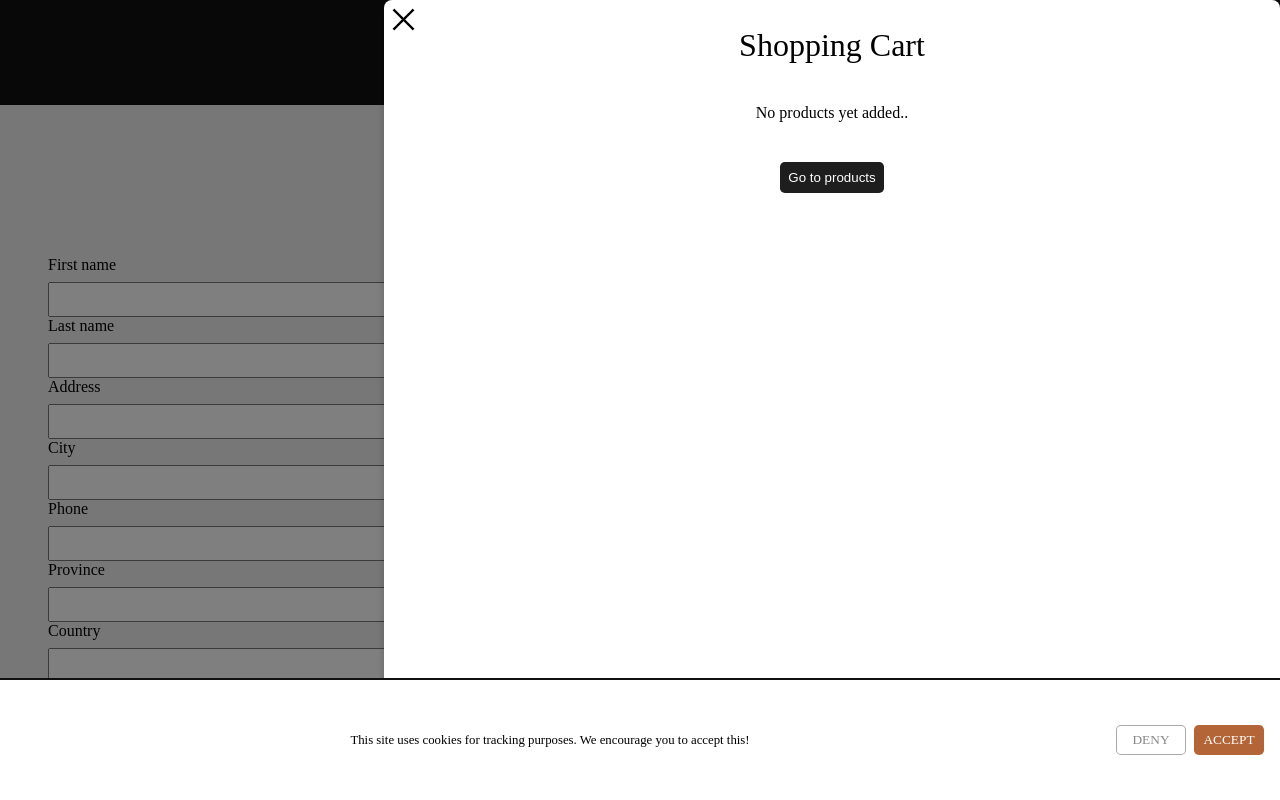
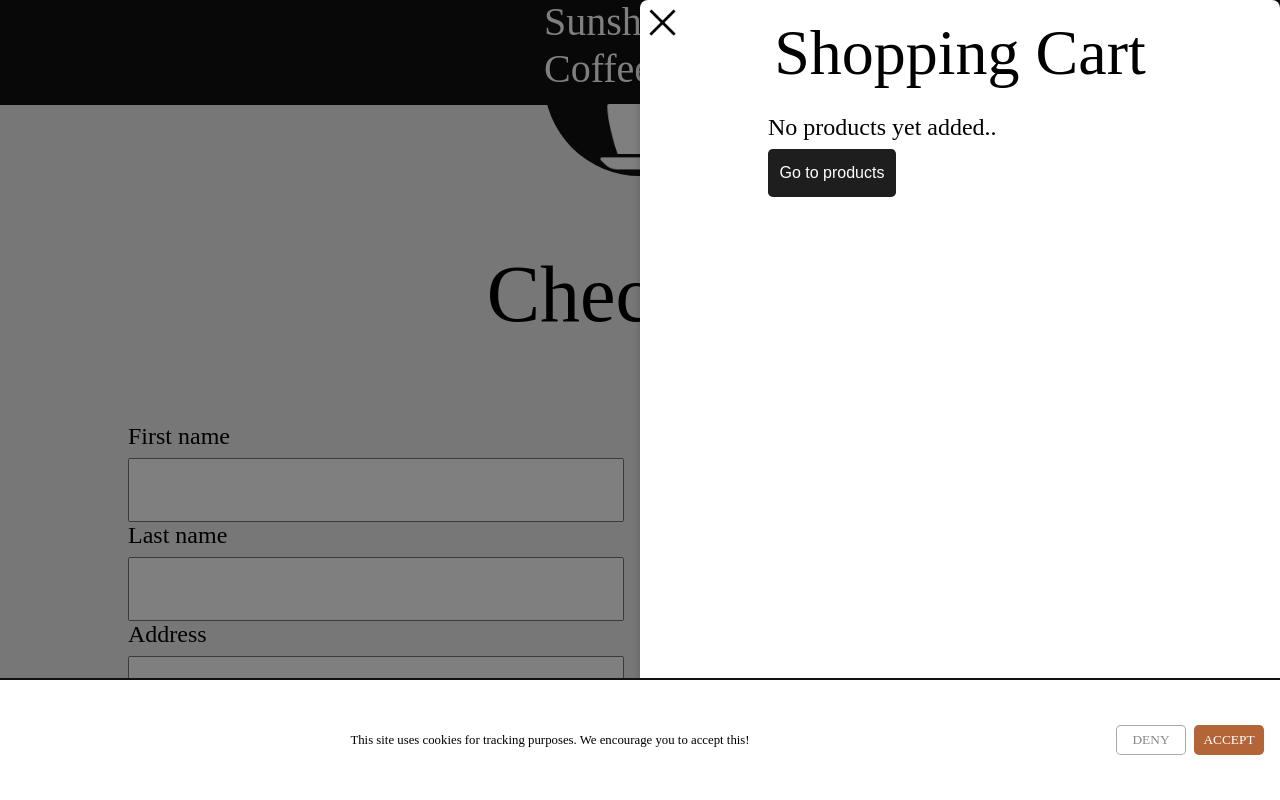
Before and after one commit to Razzoy/Sunshine-Coffee-Project, a React (Vite) app: page /checkout in a window 1280 px wide. Both pictures are taken after a click on the picture 1157 px from the left and 50 px from the top of the page. Shown: the top 800 px of the page. Built offline with nearby package versions, Linux system fonts and the light colour scheme; a web font is replaced by a local one.

Commit message:
v2 01-11

```diff
--- a/src/components/Cart/Cart.jsx
+++ b/src/components/Cart/Cart.jsx
@@ -18,8 +18,10 @@ export function Cart({ onClose }) {
       <div className={style.productCheck}>
         {cartData.length === 0 ? (
           <>
-            <p>No products yet added..</p>
-            <button onClick={onClose}><Link to={'/products'}>Go to products</Link></button>
+            <div className={style.goToProducts}>
+              <p>No products yet added..</p>
+              <button onClick={onClose}><Link to={'/products'}>Go to products</Link></button>
+            </div>
           </>
         ) :
           <>
@@ -34,7 +36,7 @@ export function Cart({ onClose }) {
                         <p>{item.quantity}</p>
                         <button onClick={() => addToCart(item)}>+</button>
                       </div>
-                      <p>{item.price * item.quantity}<br></br> DKK</p>
+                      <p>{item.price * item.quantity} DKK</p>
                     </div>
                     <span className={style.divider}></span>
                   </div>
--- a/src/components/Cart/Cart.module.scss
+++ b/src/components/Cart/Cart.module.scss
@@ -14,11 +14,39 @@
         color: white !important;
         transform: scale(0.95);
     }
+    @media (min-width: 700px) {
+        padding: 0;
+    }
+}
+
+.productCheck {
+    margin: 2rem 0;
+    @extend .flexField;
+    flex-direction: column !important;
+
+    button {
+        :hover {
+            cursor: pointer !important;
+        }
+
+        a {
+            text-decoration: none;
+            color: #fff;
+        }
+    }
+    @media (min-width: 700px) {
+        margin: 0 5rem;
+
+
+    }
+    @media (min-width: 1100px) {
+        margin: 0 8rem;
+    }
 }
 
 .productInfo {
     display: grid;
-    grid-template-columns: 4fr 5fr 1fr;
+    grid-template-columns: 4fr 5fr 3fr;
     align-items: center;
 
     h4,
@@ -35,6 +63,15 @@
         text-align: center;
     }
 
+
+    @media (min-width: 700px) {
+
+    }
+    @media (min-width: 1100px) {
+        h4, p{
+            font-size: 1.5rem;
+        }
+    }
 }
 
 .quantityCount {
@@ -44,7 +81,6 @@
         width: 1rem;
         margin: auto;
         border: 1px solid $secondary;
-
     }
 
     button {
@@ -54,37 +90,28 @@
         text-align: center;
         padding: 0 !important;
         min-width: 0.6rem;
+        @media (min-width: 1100px) {
+            font-size: 1.7rem;
+            max-width: 0;
+        }
 
         &:hover {
             background-color: transparent !important;
             color: $secondary !important;
         }
     }
+
+
 }
 
 .divider {
     display: block;
     border: 1px solid $secondary;
-    width: 80%;
+    width: 90%;
     margin: 1rem;
 }
 
-.productCheck {
-    margin: 2rem 0 !important;
-    @extend .flexField;
-    flex-direction: column !important;
 
-    button {
-        :hover {
-            cursor: pointer !important;
-        }
-
-        a {
-            text-decoration: none;
-            color: #fff;
-        }
-    }
-}
 
 .clearButton {
     display: flex;
@@ -123,6 +150,19 @@
             background-color: $secondary;
         }
     }
+    @media (min-width: 700px) {
+        align-items: unset;
+    }
+    @media (min-width: 1100px) {
+        p{
+            font-size: 1.5rem;
+        }
+        button{
+            width: 8rem;
+            height: 3rem;
+            font-size: 1rem;
+        }
+    }
 }
 
 .checkout {
--- a/src/components/CartModal/CartModal.module.scss
+++ b/src/components/CartModal/CartModal.module.scss
@@ -25,8 +25,8 @@
 .modalContainer {
   position: absolute;
   background-color: white;
-    right: -70%;
-    width: 70%;
+  right: -60%;
+  width: 60%;
   transform: translate(-100%);
   height: 100%;
   border-radius: 8px;
@@ -34,22 +34,40 @@
   transition: right 1s ease-in-out;
   overflow-y: auto;
 
-    h2{
+  h2 {
     text-align: center;
     font-size: 2rem;
   }
+
+  @media (min-width: 700px) {
+    right: -50%;
+    width: 50%;
+    h2{
+      font-size: 4rem;
+      margin: 1rem 0;
+    }
   }
 
-  .closeCross{
+  @media (min-width: 1100px) {}
+}
+
+.closeCross {
   position: absolute;
   display: block;
   top: 5px;
   left: 5px;
-    img{
+
+  img {
     width: 1.8rem;
   }
-    &:hover{
+
+  &:hover {
     cursor: pointer;
     scale: 90%;
   }
+  @media (min-width: 700px) {
+    img{
+      width: 2.2rem;
     }
+  }
+}
--- a/src/components/Footer/Footer.module.scss
+++ b/src/components/Footer/Footer.module.scss
@@ -18,4 +18,12 @@
             color: #fff;
         }
     }
+
+    @media (min-width: 700px){
+        li, h4 {
+
+            font-size: 1rem !important;
+
+        }
+    }
 }
--- a/src/components/SectionCheckout/SectionCheckout.module.scss
+++ b/src/components/SectionCheckout/SectionCheckout.module.scss
@@ -3,48 +3,80 @@
 @use '../../styles/mixins' as mixin;
 
 
-.checkoutSection{
-    h2{
+.checkoutSection {
+    h2 {
         font-size: 3rem;
         text-align: center;
+    }
+
+
+    @media(min-width: 700px) {
+        margin: 5rem;
+        h2 {
+            font-size: 4rem;
+            margin-top: 7rem;
+        }
+
+    }
+
+    @media(min-width: 1100px) {
+        h2 {
+            font-size: 5rem;
+            margin-top: 9rem;
+        }
     }
 }
 
 
-.checkoutContainer{
+.checkoutContainer {
     padding: 1rem 3rem;
     display: grid;
-    //Til mediaquries
 
-    grid-template-columns: repeat(1, 1fr);
-    gap: 2rem;
-}
-
-.checkoutForm{
-
-    input{
-        padding: 0.5rem 0;
+    @media(min-width: 700px) {
+        grid-template-columns: repeat(2, 1fr);
+        gap: 2rem;
     }
 }
 
-.rightContainer{
+.checkoutForm {
+    input {
+        padding: 0.5rem 0;
+    }
+
+    @media (min-width: 700px) {
+        input {
+            padding: 1rem 0;
+            font-size: 1.5rem;
+        }
+
+        label {
+            font-size: 1.5rem;
+        }
+    }
+}
+
+.rightContainer {
     @include mixin.flexing(column, 1rem);
     gap: 1rem;
 }
 
-.cartDataContainer{ //mediaquery
-    // max-height: 200px;
-    // overflow-y: auto;
-    // background-color: $cards;
+.cartDataContainer {
+    @media(min-width: 700px) {
+        max-height: 200px;
+        overflow-y: auto;
+        background-color: $cards;
+    }
+
 }
 
-.checkoutProducts{
+.checkoutProducts {
     display: grid;
     grid-template-columns: 4fr 7fr 2fr;
     align-items: center;
     margin: 2rem 0;
 
-    h4, p{
+    h4,
+    p {
         font-weight: 400;
         @extend %noMarPad;
     }
@@ -57,27 +89,37 @@
     margin: 1rem 0;
 }
 
-.checkoutShipping{
+.checkoutShipping {
     padding: 0 2rem 2rem;
-    h4{
+
+    h4 {
         font-weight: 400;
         text-align: center;
     }
+
     border: 1px solid $secondary;
-    div{ //container for shippings
+
+    div {
+        //container for shippings
         @include mixin.flexing(column, 2rem);
-        label{
+
+        label {
             display: flex;
             justify-content: space-between;
         }
     }
+
+    @media(min-width: 700px){
+
+    }
 }
 
-.payButton{
+.payButton {
     display: flex;
     justify-content: end;
     padding: 1rem 0;
-    button{
+
+    button {
         padding: 1rem;
         background-color: $secondary;
         color: white;
@@ -87,7 +129,7 @@
     }
 }
 
-.error{
+.error {
     color: red;
     font-size: 0.8rem;
     margin: 0;
--- a/src/components/SectionTestimonies/SectionTestimonies.module.scss
+++ b/src/components/SectionTestimonies/SectionTestimonies.module.scss
@@ -2,8 +2,17 @@
 @use '../../styles/placeholders' as *;
 @use '../../styles/mixins' as mixin;
 
-.testimoniesStyling{
+.testimoniesStyling {
     @include mixin.gridable(2, 1fr, 1rem);
     justify-content: center;
     align-items: center;
+
+    @media (min-width: 700px) {
+        margin: 0 10rem 3rem;
+    }
+
+    @media (min-width: 1100px){
+
+        @include mixin.gridable(4, 1fr, 4rem);
+    }
 }
```
Lines whose indentation alone changed are shown as unchanged.
